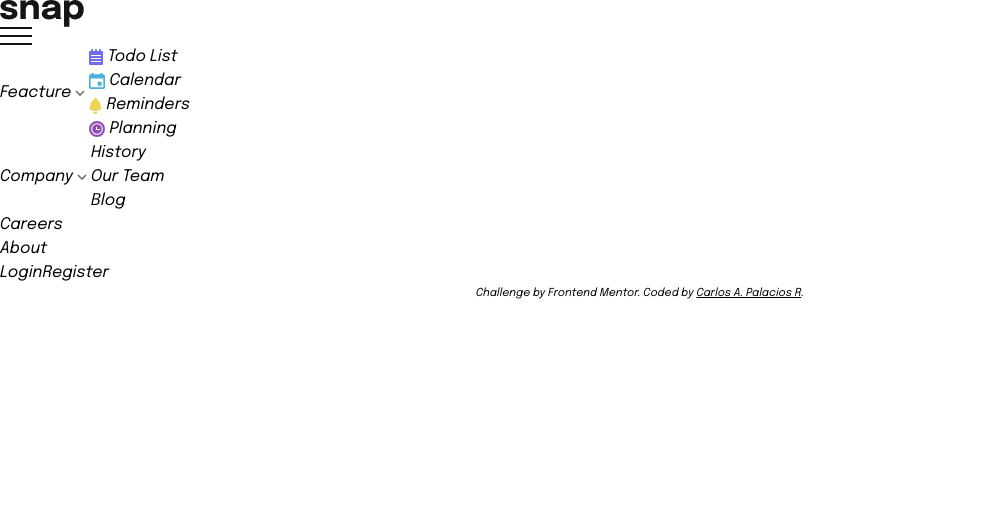
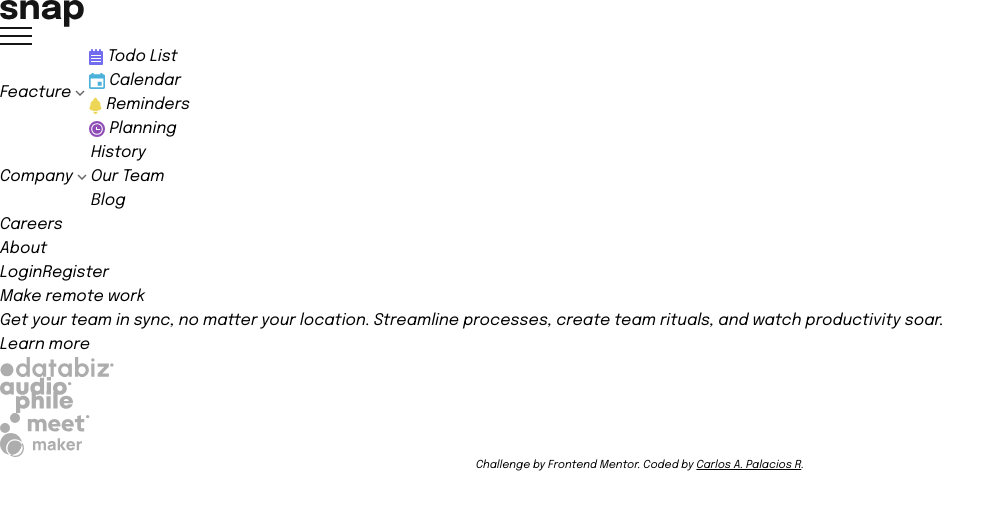
Before and after one commit to CarlosArgelio/challenge-Intro-section-with-dropdown-navigation, a React (Vite) app: page / in a window 1280 px wide. Shown: the top 510 px of the page, without its empty margins (0-1005 px from the left). Built offline with nearby package versions, Linux system fonts and the light colour scheme.

Commit message:
feat: add main landing

```diff
--- /dev/null
+++ b/src/Components/Main/Main.tsx
@@ -0,0 +1,25 @@
+import { Icons } from "./../../assets";
+
+const { audioPhile, dataBiz, maker, meet } = Icons.clients;
+
+export const Main = () => {
+  return (
+    <main>
+      <section>
+        <h2>Make remote work</h2>
+        <p>
+          Get your team in sync, no matter your location. Streamline processes,
+          create team rituals, and watch productivity soar.
+        </p>
+        <button>Learn more</button>
+
+        <div>
+          <img src={dataBiz} alt="Logo Client DataBiz" />
+          <img src={audioPhile} alt="Logo Client Audio Phile" />
+          <img src={meet} alt="Logo Client Meet" />
+          <img src={maker} alt="Logo Client Maker" />
+        </div>
+      </section>
+    </main>
+  );
+};
--- /dev/null
+++ b/src/Components/Main/index.ts
@@ -0,0 +1 @@
+export { Main } from "./Main";
--- a/src/Components/index.ts
+++ b/src/Components/index.ts
@@ -1,2 +1,3 @@
 export { Attribution } from "./Attribution";
 export { Header } from "./Header";
+export { Main } from "./Main";
--- a/src/Pages/Home/Home.tsx
+++ b/src/Pages/Home/Home.tsx
@@ -1,24 +1,10 @@
-import { Attribution, Header } from "./../../Components";
+import { Attribution, Header, Main } from "./../../Components";
 
 export const Home = () => {
   return (
     <>
       <Header />
-
-      {/* Features */}
-      {/* Company */}
-      {/* Careers */}
-      {/* About */}
-
-      {/* Login */}
-      {/* Register */}
-
-      {/* Make remote work */}
-
-      {/* Get your team in sync, no matter your location. Streamline processes,  */}
-      {/* create team rituals, and watch productivity soar. */}
-
-      {/* Learn more */}
+      <Main />
 
       <Attribution />
     </>
--- a/src/assets/index.ts
+++ b/src/assets/index.ts
@@ -5,6 +5,10 @@ import IconTodoList from "./img/icon-todo.svg";
 import IconCalendar from "./img/icon-calendar.svg";
 import IconReminders from "./img/icon-reminders.svg";
 import IconPlanning from "./img/icon-planning.svg";
+import LogoClientAudioPhile from "./img/client-audiophile.svg";
+import LogoClientDataBiz from "./img/client-databiz.svg";
+import LogoClientMaker from "./img/client-maker.svg";
+import LogoClientMeet from "./img/client-meet.svg";
 
 export const Icons = {
   logo: Logo,
@@ -20,4 +24,10 @@ export const Icons = {
     reminders: IconReminders,
     planning: IconPlanning,
   },
+  clients: {
+    audioPhile: LogoClientAudioPhile,
+    dataBiz: LogoClientDataBiz,
+    maker: LogoClientMaker,
+    meet: LogoClientMeet,
+  },
 };
```
Also changed, not shown: src/assets/img/client-audiophile.svg.
